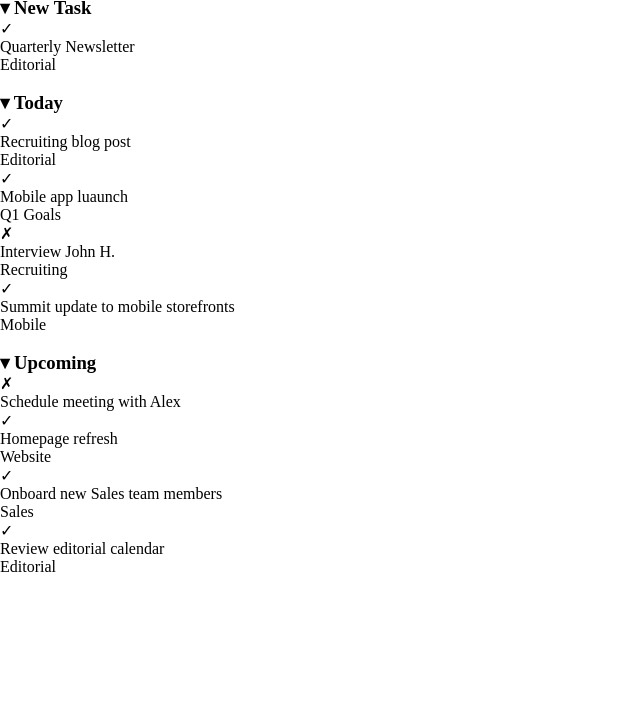
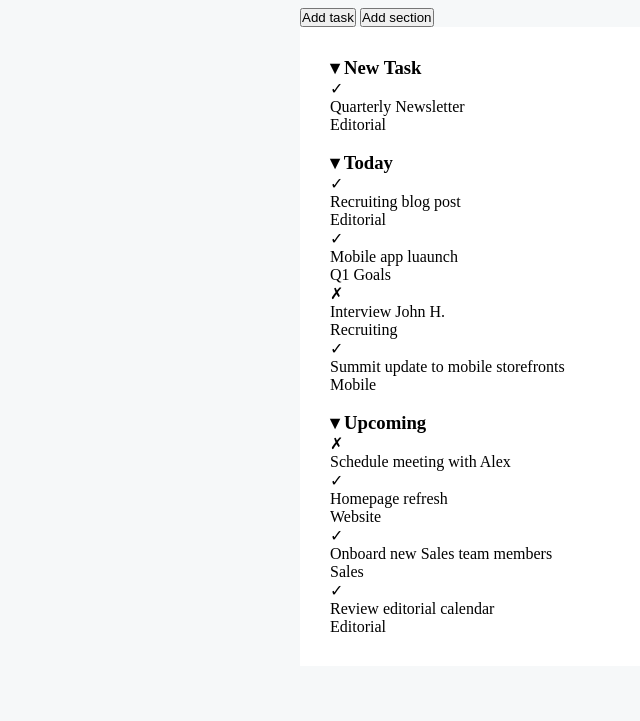
Before and after one commit to MarcoGreco74/html-css-toboolist, a plain HTML site: page index.html in a window 1280 px wide. Shown: the part 79-800 px from the top of the page, without its empty margins (0-640 px from the left). Drawn offline with Linux system fonts and the light colour scheme.

Commit message:
feat: struttura e bg dei blocchi principali

```diff
--- a/index.html
+++ b/index.html
@@ -8,7 +8,7 @@
 </head>
 <body>
     <header>
-        <div>
+        <div id="divLogo">
             <img src="./img/Toboolist-logo.jpg" alt="logo Toboolist" />
         </div>
     </header>
@@ -17,7 +17,7 @@
             <button>Add task</button>
             <button>Add section</button>
         </div>
-        <div>
+        <div class="container">
             <h3>&dtrif; New Task</h3>
             <div>
                 <div>&check;</div>
--- a/style/style.css
+++ b/style/style.css
@@ -3,3 +3,19 @@
     padding: 0px;
     box-sizing: border-box;
 }
+body {
+    background-color:#F6F8F9;
+    font-family: 'Times New Roman', Times, serif;
+}
+#divLogo {
+    width: 100%;
+    background-color: #FFFFFF;
+}
+main {
+    margin: 30px 300px;
+}
+
+.container {
+    background-color: #FFFFFF;
+    padding: 30px;
+}
```
